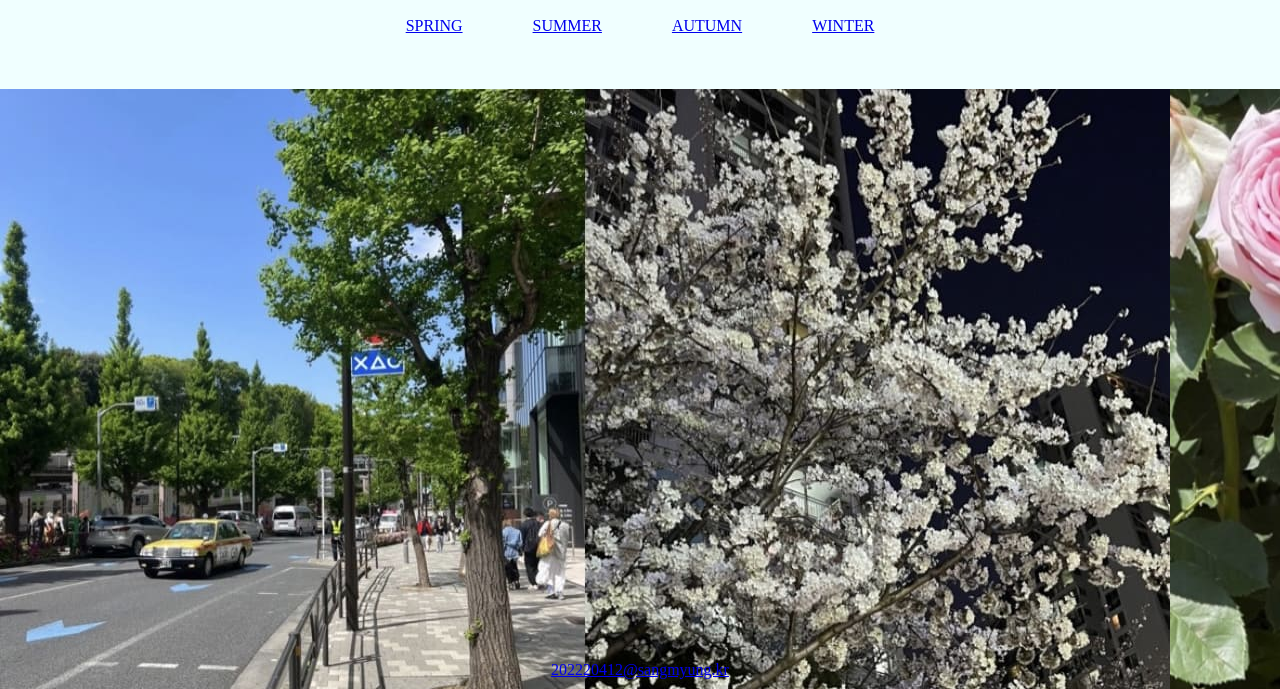
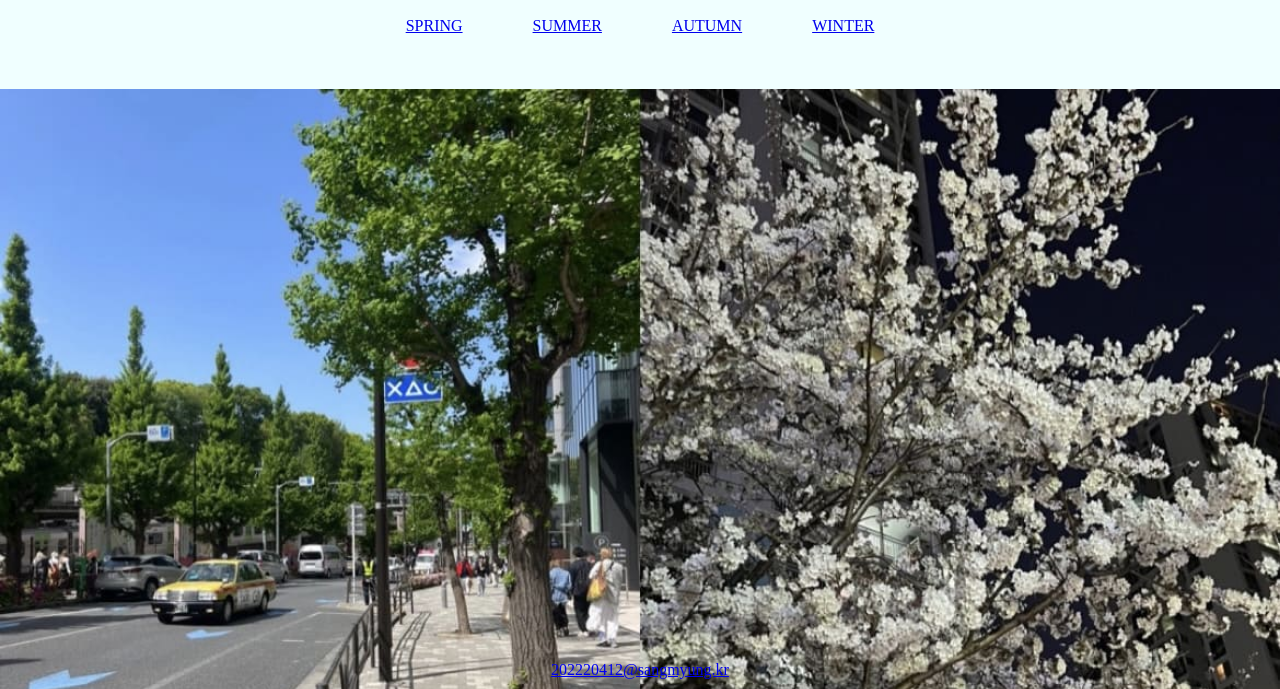
Before and after one commit to jisongGo/WMD-Project, a website: page index.html in a window 1280 px wide. Shown: the part 111-800 px from the top of the page. Drawn offline with Linux system fonts and the light colour scheme.

Commit message:
img 너비조절 가능

```diff
--- a/style/style.scss
+++ b/style/style.scss
@@ -12,11 +12,13 @@
 
 img {
   display: block;
-  max-width: 100%;
+  width: 50rem;
+  height: 900px;
 }
 
 .fixed {
   position: fixed;
+  z-index: 1;
 
   &--pos {
     &-tt {
@@ -59,7 +61,8 @@
 }
 
 .slides img {
-  max-width: 100%;
+  flex-shrink: 0;
+  width: 100%;
   height: auto;
   margin-top: 12.5rem;
 }
```
Also changed, not shown: style/style.css.
